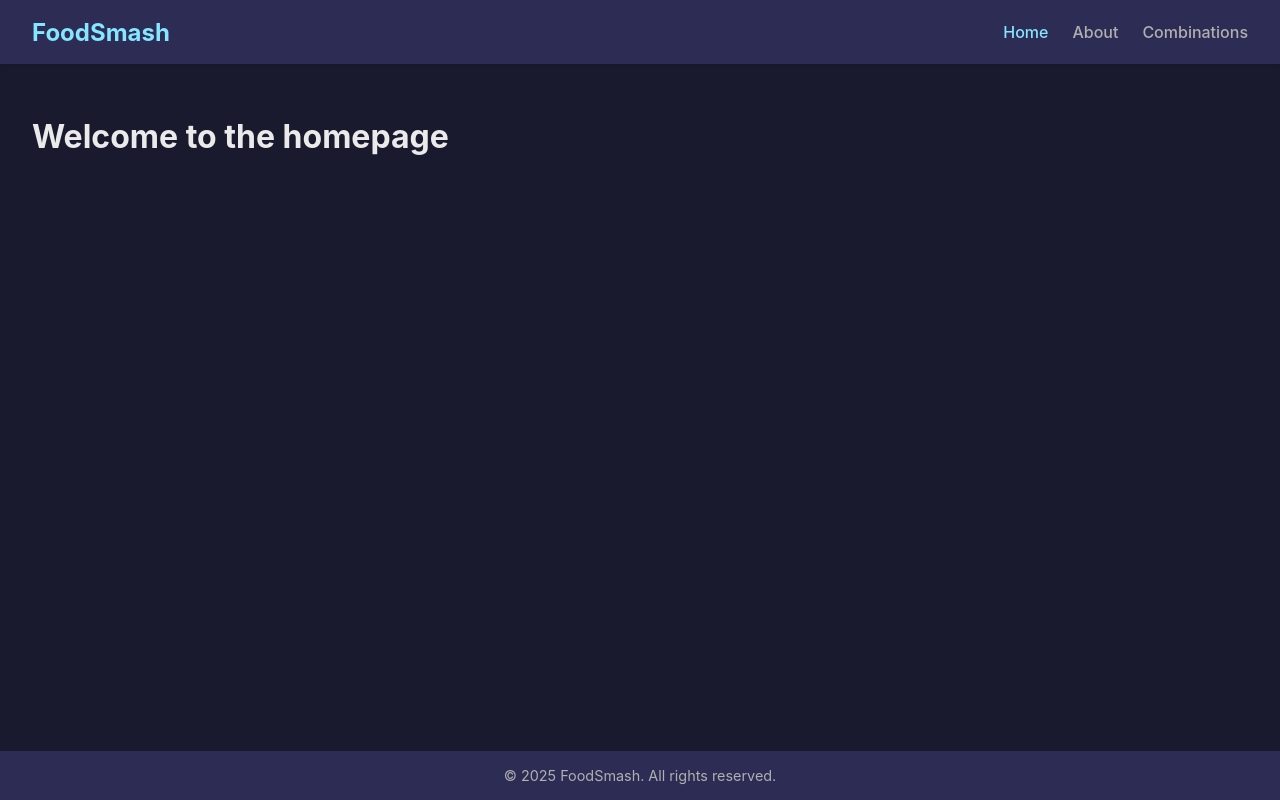
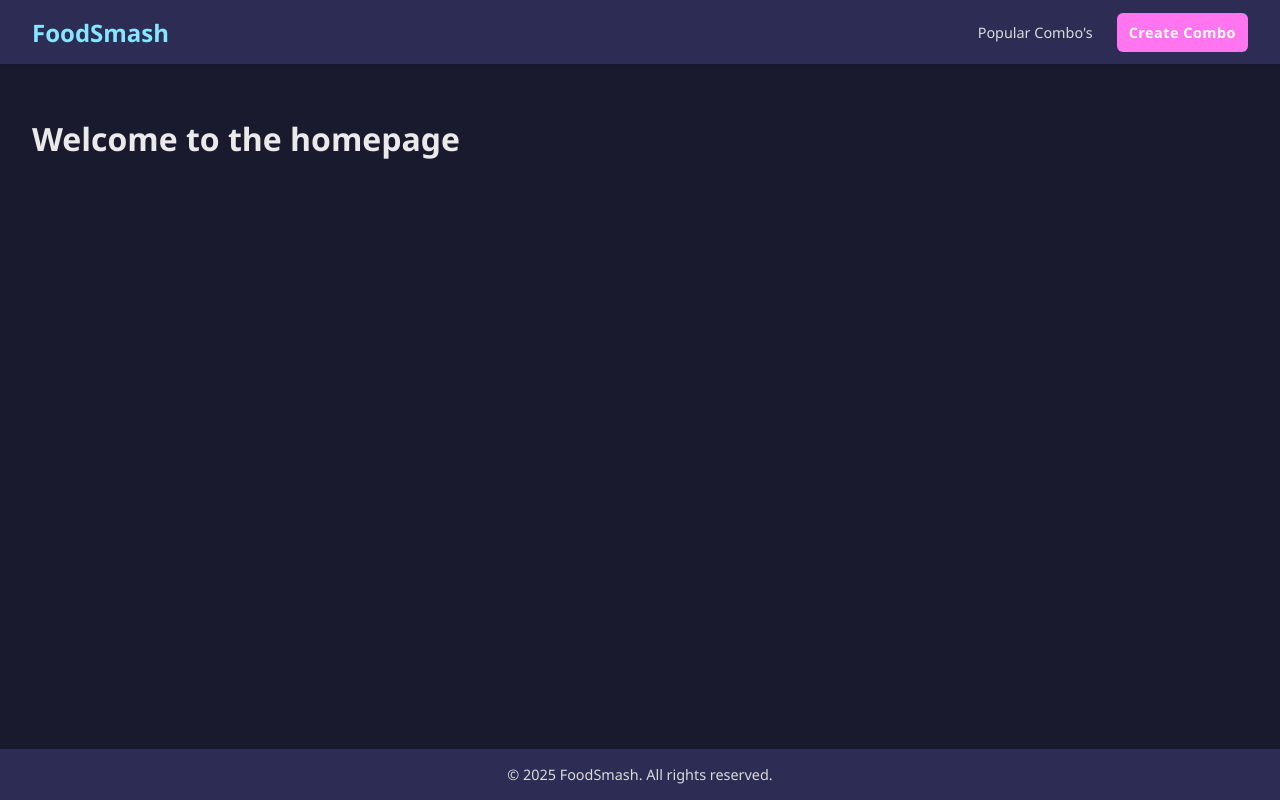
Before and after one commit to DeveloperThierry/gemini-cli-course, a Nuxt app: page / in a window 1280 px wide. Built offline with nearby package versions, Linux system fonts and the light colour scheme.

Commit message:
feat: Update navbar links and improve button styling in layout

```diff
--- a/app/assets/css/main.css
+++ b/app/assets/css/main.css
@@ -6,11 +6,11 @@
   --primary-accent-color: #ff74ef;
   --secondary-accent-color: #86e5ff;
   --text-color: #EAEAEA;
-  --text-color-secondary: #b0b0b0;
+  --text-color-secondary: #dcdcdcff;
 }
 
 body {
-  font-family: -apple-system, BlinkMacSystemFont, 'Segoe UI', Roboto, Helvetica, Arial, sans-serif;
+  font-family: 'Segoe UI', Roboto, Helvetica, Arial, sans-serif;
   margin: 0;
   background-color: var(--background-color);
   color: var(--text-color);
@@ -20,6 +20,15 @@ body {
   display: flex;
   flex-direction: column;
   min-height: 100vh;
+}
+
+.btn {
+  background: var(--primary-accent-color);
+  color: #fff !important;
+  padding: 10px 12px;
+  border-radius: 6px;
+  font-weight: bold;
+  letter-spacing: 0.5px;
 }
 
 .header {
@@ -53,14 +62,14 @@ body {
   margin-left: 1.5rem;
 }
 
-.nav-link {
+.nav-item a{
   text-decoration: none;
   color: var(--text-color-secondary);
-  font-weight: 500;
   transition: color 0.3s ease;
+  font-size: 0.9em;
 }
 
-.nav-link:hover {
+.nav-item a:hover {
   color: var(--primary-accent-color);
 }
 
--- a/app/layouts/default.vue
+++ b/app/layouts/default.vue
@@ -5,13 +5,10 @@
         <NuxtLink to="/" class="navbar-brand">FoodSmash</NuxtLink>
         <ul class="navbar-nav">
           <li class="nav-item">
-            <NuxtLink to="/" class="nav-link">Home</NuxtLink>
+            <NuxtLink to="/popular">Popular Combo's</NuxtLink>
           </li>
           <li class="nav-item">
-            <NuxtLink to="/about" class="nav-link">About</NuxtLink>
-          </li>
-          <li class="nav-item">
-            <NuxtLink to="/combinations" class="nav-link">Combinations</NuxtLink>
+            <NuxtLink to="/create" class="btn">Create Combo</NuxtLink>
           </li>
         </ul>
       </nav>
```
